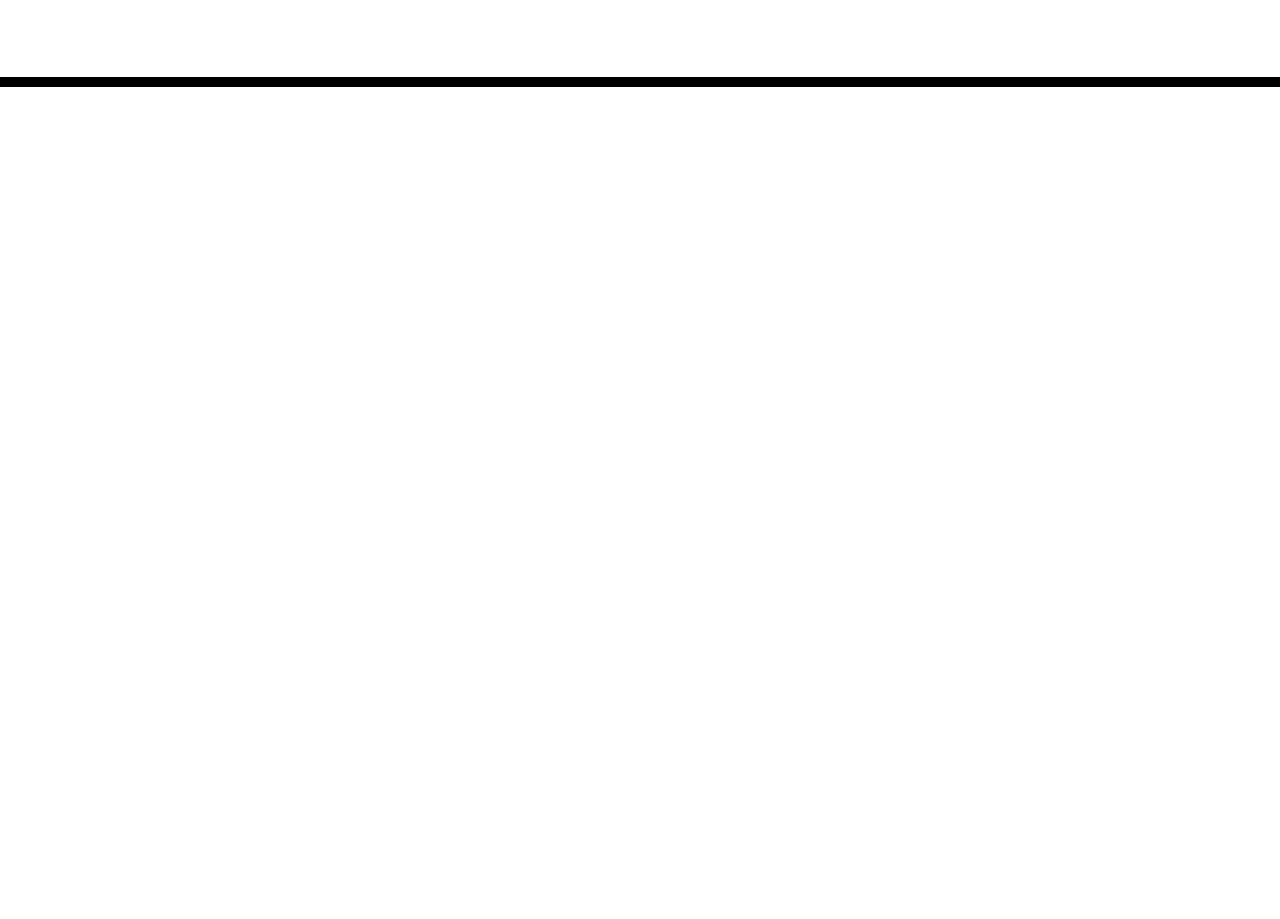
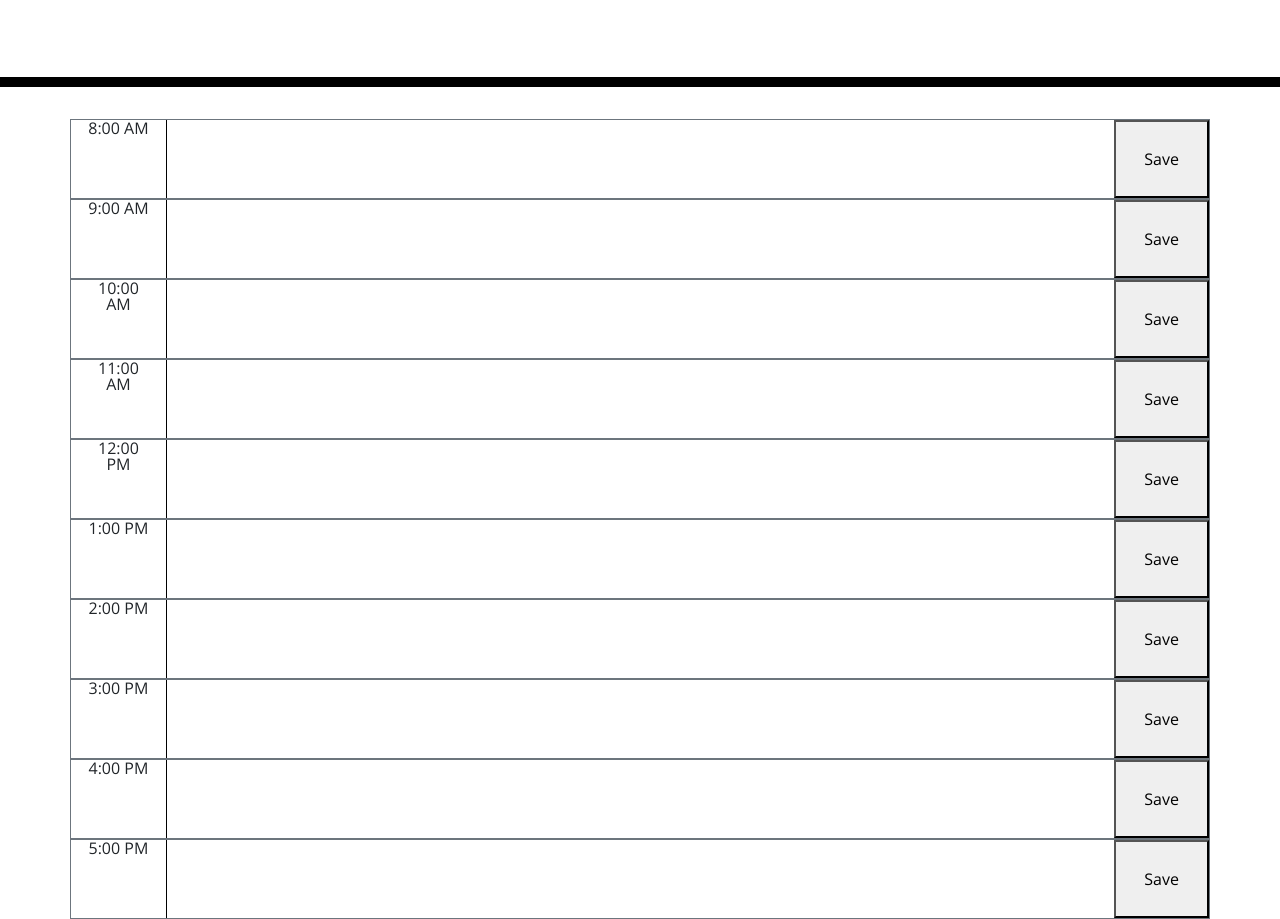
Before and after one commit to Laurenzel93/workday-scheduler, a plain HTML site: page index.html in a window 1280 px wide. Shown: the part 181-1100 px from the top of the page. Before the commit the page ends 800 px from the top, so only its background shows below. Drawn offline with nearby package versions, Linux system fonts and the light colour scheme.

Commit message:
created time table from bootstrap in html

```diff
--- a/index.html
+++ b/index.html
@@ -29,7 +29,68 @@
       <p id="currentDay" class="lead"></p>
     </header>
     <div class="container">
-      <!-- Timeblocks go here -->
+
+            <div id="calendarRow8" class="row justify-content-md-center border border-secondary">
+              <div id="time8"class="col-md-1 text-center">8:00 AM</div>
+              <textarea rows="2" id="text1" class="col-md-10"></textarea>
+              <button id="save" class="col-md-1">Save</button>
+            </div>
+
+            <div id="calendarRow9" class="row justify-content-md-center border border-secondary">
+                <div id="time9"class="col-md-1 text-center">9:00 AM</div>
+                <textarea rows="2" id="text2" class="col-md-10"></textarea>
+                <button id="save" class="col-md-1">Save</button>
+              </div>
+
+              <div id="calendarRow10" class="row justify-content-md-center border border-secondary">
+                <div id="time10"class="col-md-1 text-center">10:00 AM</div>
+                <textarea rows="2" id="text3" class="col-md-10"></textarea>
+                <button id="save" class="col-md-1">Save</button>
+              </div>
+
+              <div id="calendarRow11" class="row justify-content-md-center border border-secondary">
+                <div id="time11"class="col-md-1 text-center">11:00 AM</div>
+                <textarea rows="2" id="text4" class="col-md-10"></textarea>
+                <button id="save" class="col-md-1">Save</button>
+              </div>
+
+              <div id="calendarRow12" class="row justify-content-md-center border border-secondary">
+                <div id="time12"class="col-md-1 text-center">12:00 PM</div>
+                <textarea rows="2" id="text5" class="col-md-10"></textarea>
+                <button id="save" class="col-md-1">Save</button>
+              </div>
+
+              <div id="calendarRow13" class="row justify-content-md-center border border-secondary">
+                <div id="time13"class="col-md-1 text-center">1:00 PM</div>
+                <textarea rows="2" id="text6" class="col-md-10"></textarea>
+                <button id="save" class="col-md-1">Save</button>
+              </div>
+
+              <div id="calendarRow14" class="row justify-content-md-center border border-secondary">
+                <div id="time14"class="col-md-1 text-center">2:00 PM</div>
+                <textarea rows="2" id="text7" class="col-md-10"></textarea>
+                <button id="save" class="col-md-1">Save</button>
+              </div>
+
+              <div id="calendarRow15" class="row justify-content-md-center border border-secondary">
+                <div id="time15"class="col-md-1 text-center">3:00 PM</div>
+                <textarea rows="2" id="text8" class="col-md-10"></textarea>
+                <button id="save" class="col-md-1">Save</button>
+              </div>
+
+              <div id="calendarRow16" class="row justify-content-md-center border border-secondary">
+                <div id="time16"class="col-md-1 text-center">4:00 PM</div>
+                <textarea rows="2" id="text9" class="col-md-10"></textarea>
+                <button id="save" class="col-md-1">Save</button>
+              </div>
+
+              <div id="calendarRow17" class="row justify-content-md-center border border-secondary">
+                <div id="time17"class="col-md-1 text-center">5:00 PM</div>
+                <textarea rows="2" id="text10" class="col-md-10"></textarea>
+                <button id="save" class="col-md-1">Save</button>
+              </div>
+
+
     </div>
 
     <script src="https://cdnjs.cloudflare.com/ajax/libs/jquery/3.2.1/jquery.min.js"></script>
```
